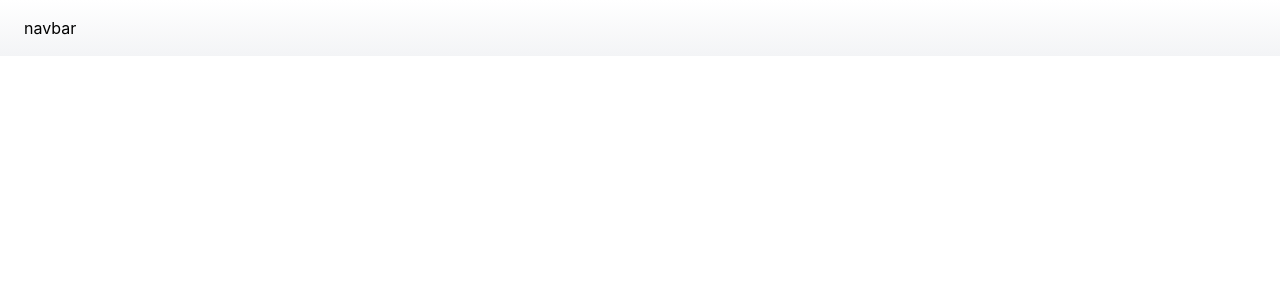
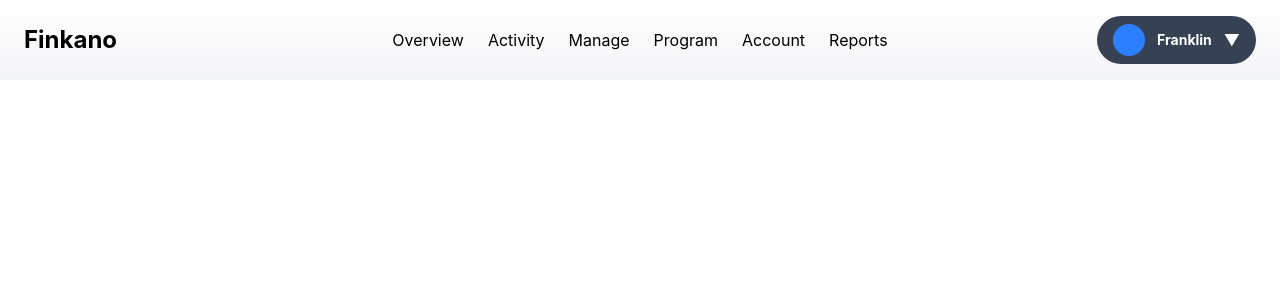
Before and after one commit to TusharJain86/webdev-ui, a React (Vite) app: page / in a window 1280 px wide. Shown: the top 300 px of the page. Built offline with nearby package versions, Linux system fonts and the light colour scheme.

Commit message:
nav bar components added left to right sections developed

```diff
--- a/src/components/navbar.jsx
+++ b/src/components/navbar.jsx
@@ -2,7 +2,38 @@ import React from 'react'
 
 const navbar = () => {
   return (
-    <div className='w-full bg-gradient-to-b from-white-400 to-gray-100 px-6 py-4'>navbar</div>
+    <nav className='w-full bg-gradient-to-b from-white-400 to-gray-100 px-6 py-4 flex justify-between items-center'>
+        {/* Logo */}
+        <div className='flex-1'>
+        <h1 className='text-2xl font-bold'>Finkano</h1>
+        </div>
+
+        {/* Navigation Links mid part */}
+        <ul className='flex gap-6 justify-center flex-1'>
+            <li className='cursor-pointer hover:text-orange-500'> Overview </li>
+            <li className='cursor-pointer hover:text-orange-500'> Activity </li>
+            <li className='cursor-pointer hover:text-orange-500'> Manage </li>
+            <li className='cursor-pointer hover:text-orange-500'> Program </li>
+            <li className='cursor-pointer hover:text-orange-500'> Account </li>
+            <li className='cursor-pointer hover:text-orange-500'> Reports </li>
+        </ul>
+
+        {/* User Profile */}
+        <div className='flex-1 flex justify-end'>
+            <div className='flex items-center gap-3 bg-gray-700 px-4 py-2 rounded-full cursor-pointer hover:bg-zinc-900 transition'>
+                {/* User Avatar */}
+                <div className='w-8 h-8 bg-blue-500 rounded-full'></div>
+
+                {/* User Name */}
+                <span className='text-sm text-white font-bold'>Franklin</span>
+
+                {/* Dropdown Icon */}
+                <span className='text-white'>▼</span>
+            </div>
+        </div>
+
+
+    </nav>
   );
 }
 
```
